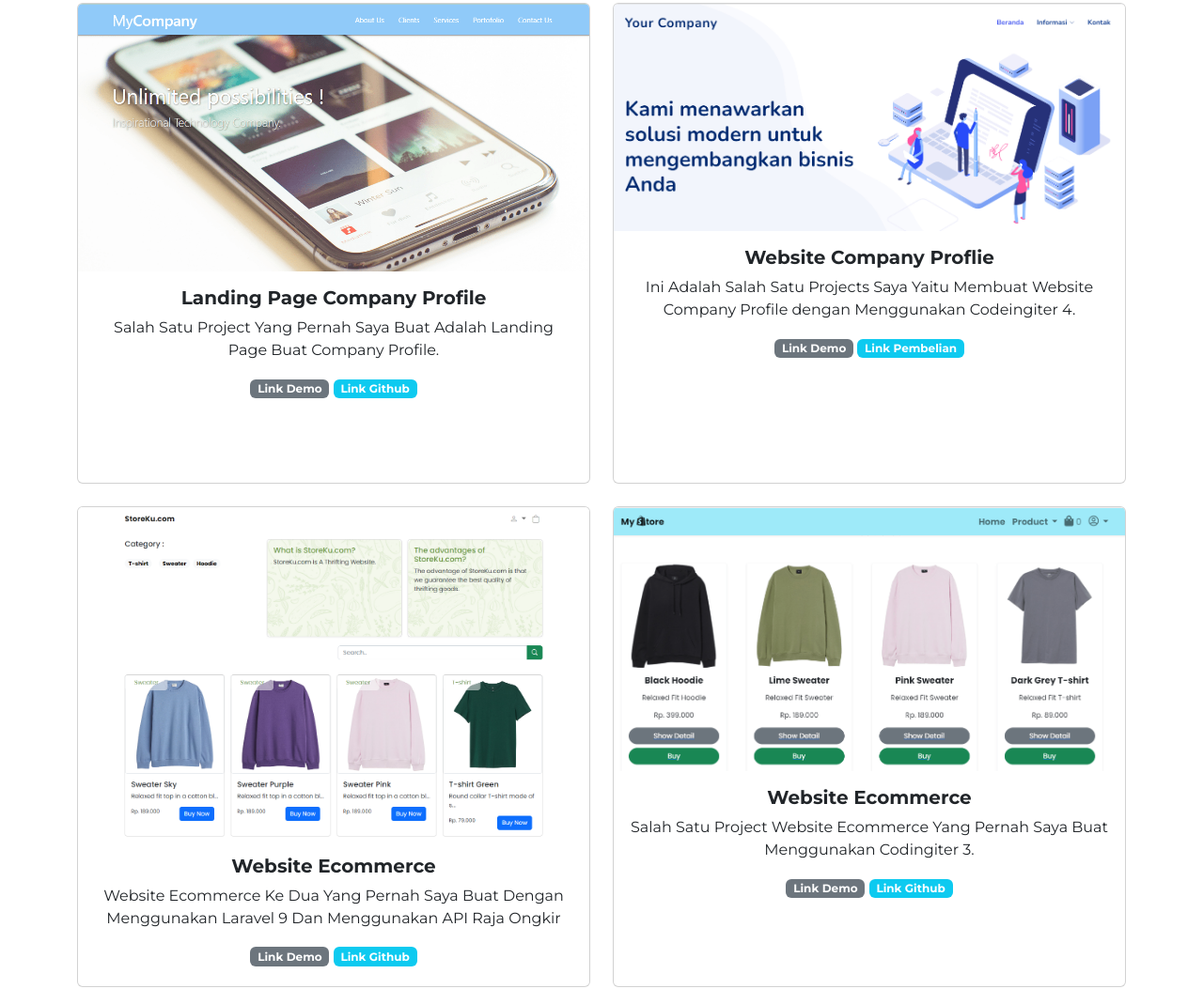
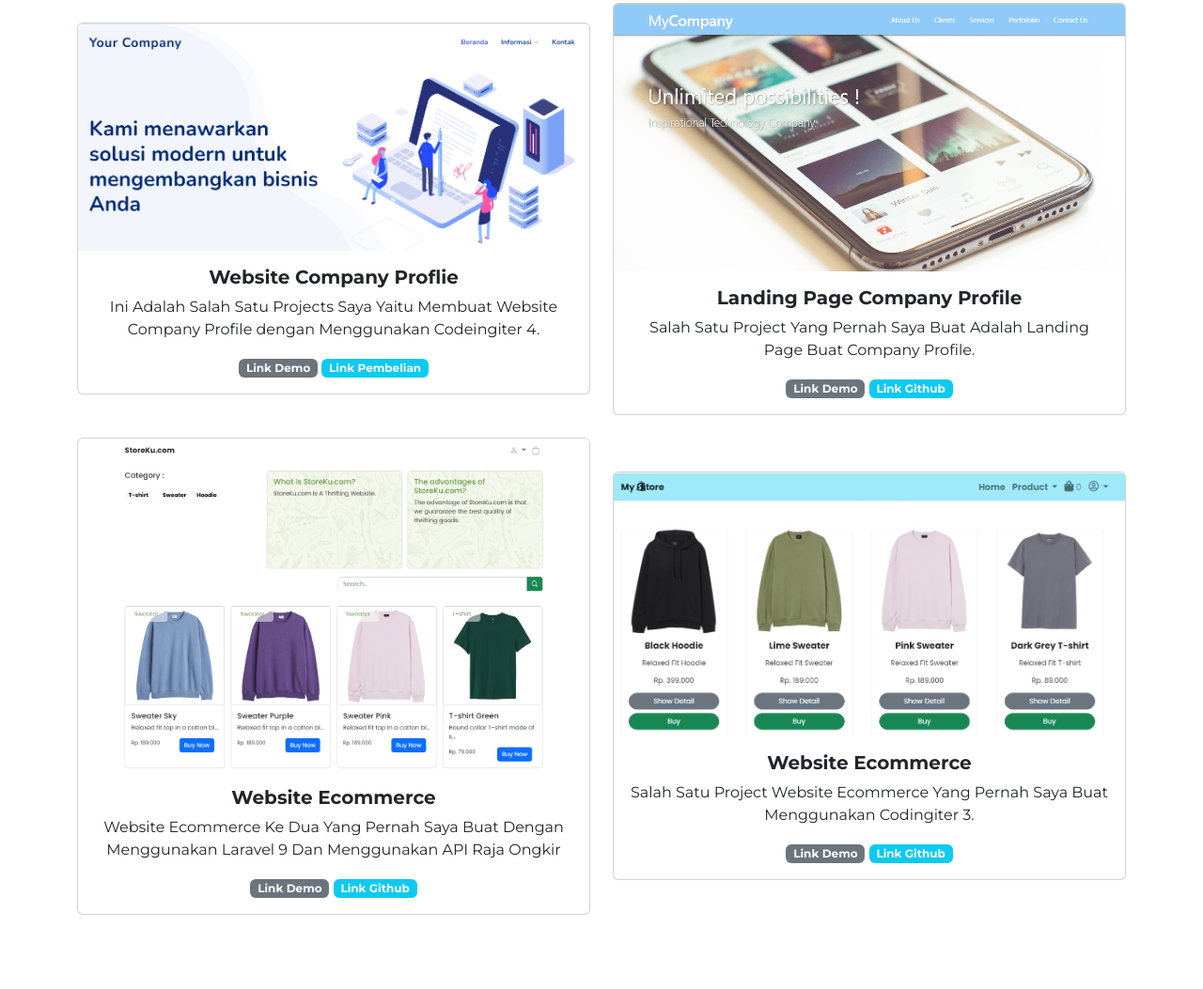
Before and after one commit to Fnrzz/fnrzz.github.io, a plain HTML site: page index.html in a window 1280 px wide. Shown: the part 961-2014 px from the top of the page at 94% size. Drawn offline with nearby package versions, Linux system fonts and the light colour scheme.

Commit message:
merubah posisi

```diff
--- a/index.html
+++ b/index.html
@@ -104,19 +104,9 @@
           <h4 class="fw-bold">Projects</h4>
         </div>
         <div class="row row-cols-md-2 row-cols-1 g-4 text-center align-items-center">
+
           <div class="col">
-            <div class="card" data-aos="fade-up" style="height:32rem" data-aos-duration="2000">
-              <img src="assets/projects1.PNG" class="card-img-top" alt="projects1" />
-              <div class="card-body">
-                <h5 class="card-title fw-bold">Landing Page Company Profile</h5>
-                <p class="card-text">Salah Satu Project Yang Pernah Saya Buat Adalah Landing Page Buat Company Profile.</p>
-                <a href="https://fnrzz.github.io/Company/" target="_blank" class="badge bg-secondary text-decoration-none">Link Demo</a>
-                <a href="https://github.com/Fnrzz/Company" target="_blank" class="badge bg-info text-decoration-none">Link Github</a>
-              </div>
-            </div>
-          </div>
-          <div class="col">
-            <div class="card" data-aos="fade-up" style="height:32rem" data-aos-duration="2000">
+            <div class="card" data-aos="fade-up" data-aos-duration="2000">
               <img src="assets/projects4.PNG" class="card-img-top" alt="projects4" />
               <div class="card-body">
                 <h5 class="card-title fw-bold">Website Company Proflie</h5>
@@ -130,7 +120,20 @@
             </div>
           </div>
           <div class="col">
-            <div class="card" data-aos="fade-up" style="height:32rem" data-aos-duration="2000">
+            <div class="card" data-aos="fade-up" data-aos-duration="2000">
+              <img src="assets/projects1.PNG" class="card-img-top" alt="projects1" />
+              <div class="card-body">
+                <h5 class="card-title fw-bold">Landing Page Company Profile</h5>
+                <p class="card-text">Salah Satu Project Yang Pernah Saya Buat Adalah Landing Page Buat Company Profile.</p>
+                <a href="https://fnrzz.github.io/Company/" target="_blank" class="badge bg-secondary text-decoration-none">Link
+                  Demo</a>
+                <a href="https://github.com/Fnrzz/Company" target="_blank" class="badge bg-info text-decoration-none">Link
+                  Github</a>
+              </div>
+            </div>
+            </div>
+            <div class="col">
+              <div class="card" data-aos="fade-up" data-aos-duration="2000">
               <img src="assets/projects3.png" class="card-img-top" alt="projects3" />
               <div class="card-body">
                 <h5 class="card-title fw-bold">Website Ecommerce</h5>
@@ -143,7 +146,7 @@
             </div>
           </div>
           <div class="col">
-            <div class="card" data-aos="fade-up" style="height:32rem" data-aos-duration="2000">
+            <div class="card" data-aos="fade-up" data-aos-duration="2000">
               <img src="assets/projects2.PNG" class="card-img-top" alt="projects2" />
               <div class="card-body">
                 <h5 class="card-title fw-bold">Website Ecommerce</h5>
```
